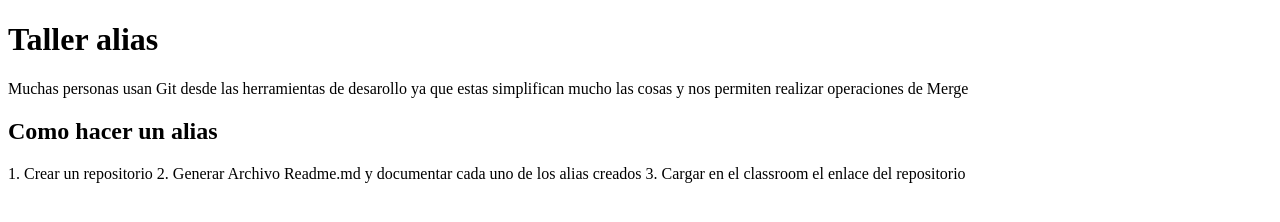
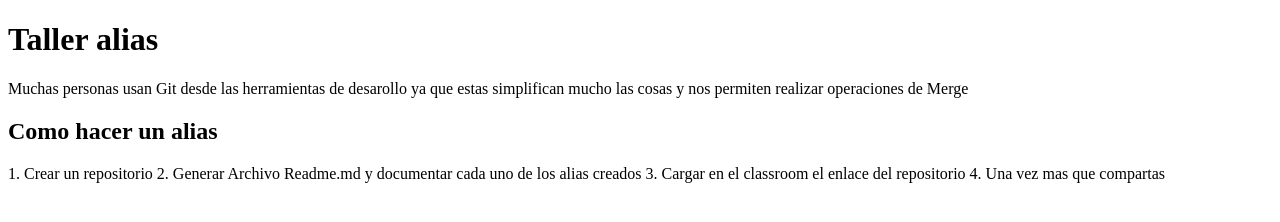
Before and after one commit to Carop1/proyectosJs, a plain HTML site: page index.html in a window 1280 px wide. Drawn offline with Linux system fonts and the light colour scheme.

Commit message:
rama 2 primer commit

```diff
--- a/index.html
+++ b/index.html
@@ -12,7 +12,9 @@
         <h2>Como hacer un alias</h2>
         <p>1. Crear un repositorio
             2. Generar Archivo Readme.md y documentar cada uno de los alias creados
-            3. Cargar en el classroom el enlace del repositorio</p>
+            3. Cargar en el classroom el enlace del repositorio
+            4. Una vez mas que compartas
+        </p>
     </div>
 </body>
 </html>
```
Also changed, not shown: 1 other file.
